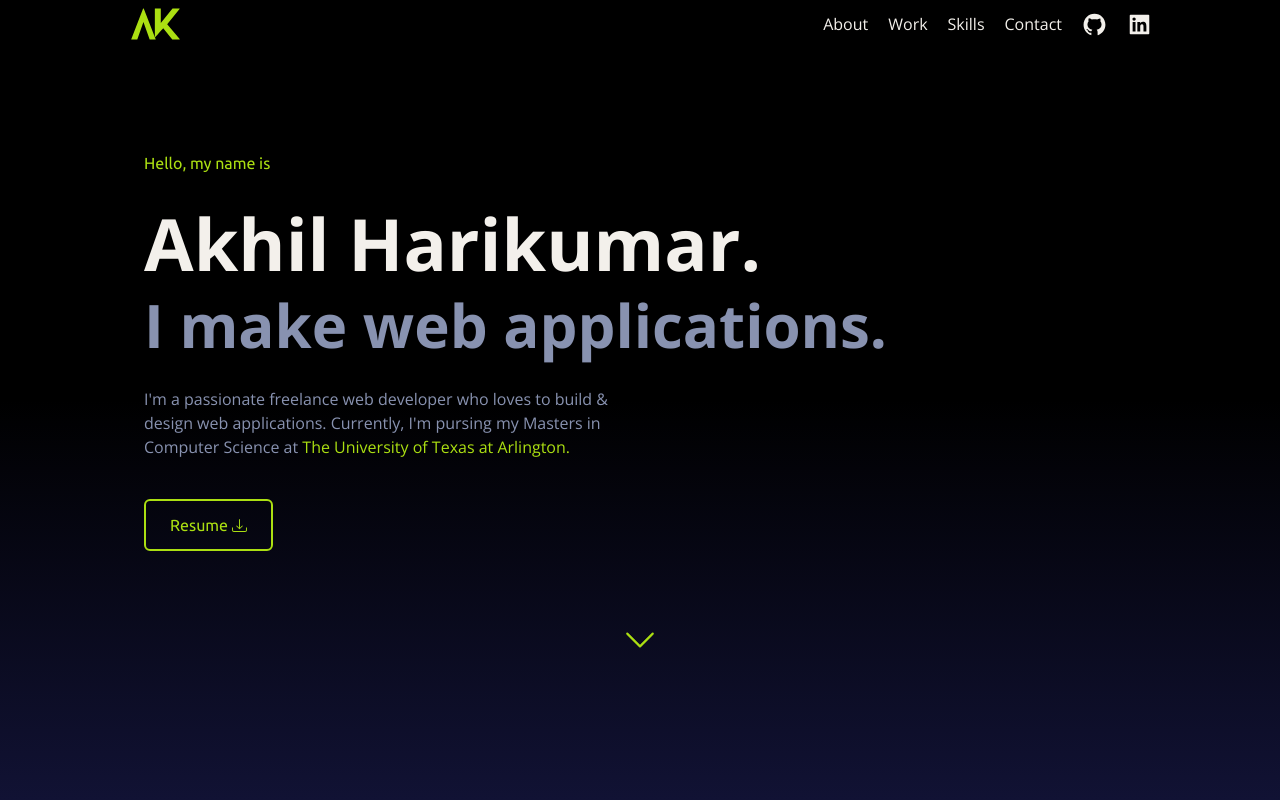
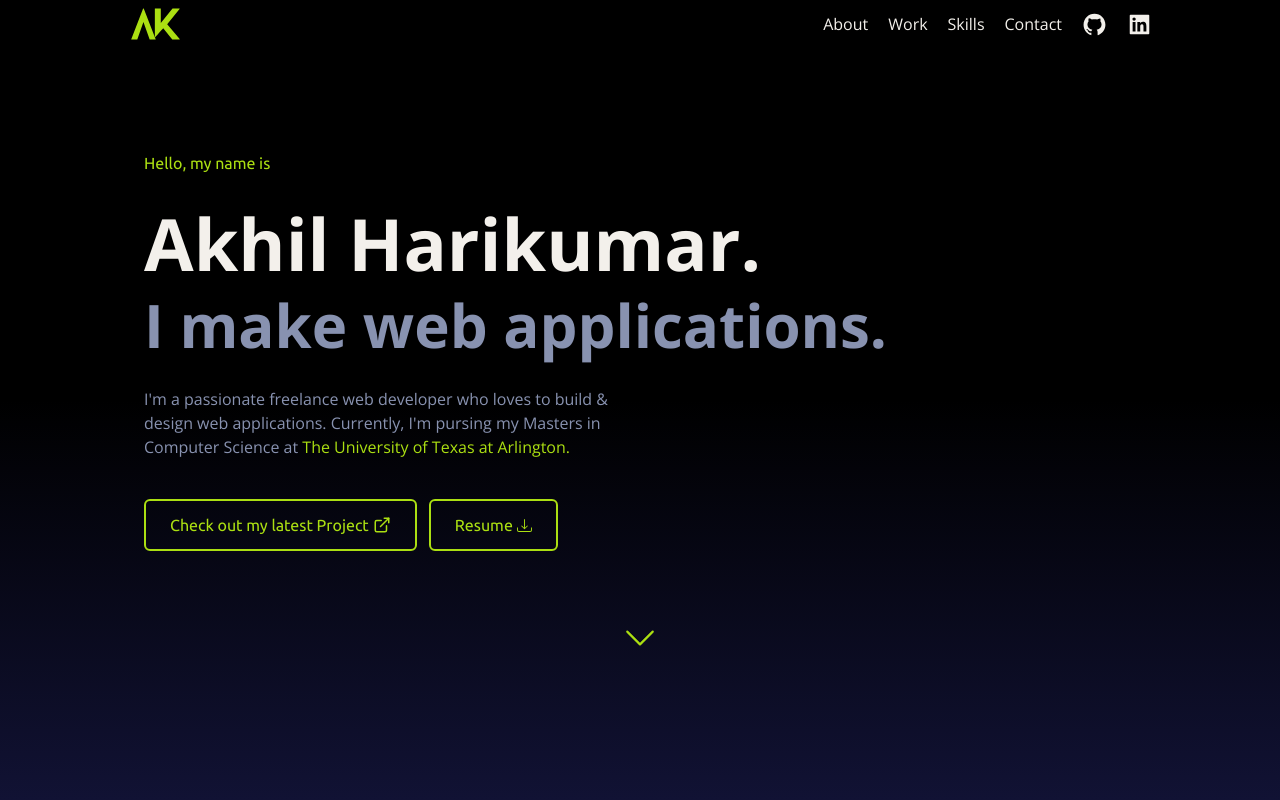
Before and after one commit to AkhilsWorkshop/Portfolio, a React (Create React App) app: page / in a window 1280 px wide. Shown: the top 800 px of the page. Built offline with nearby package versions, Linux system fonts and the light colour scheme.

Commit message:
[Update] Animation

```diff
--- a/src/components/Home.js
+++ b/src/components/Home.js
@@ -37,8 +37,8 @@ const Home = () => {
                         data-aos-once="true"
                         data-aos-delay="500">
 
-                        {/* <a href="https://movie-home.ml/" target="_blank" rel="noreferrer" className="text-[#ABDF12] font-slogan border-2 border-[#ABDF12] my-2 px-6 py-3 rounded-md flex items-center gap-1 cursor-pointer duration-500 hover:bg-[#ABDF12]/20">Check out my latest Project<FiExternalLink size={18} />
-                        </a> */}
+                        <a href="https://movie-home.ml/" target="_blank" rel="noreferrer" className="text-[#ABDF12] font-slogan border-2 border-[#ABDF12] my-2 px-6 py-3 rounded-md flex items-center gap-1 cursor-pointer duration-500 hover:bg-[#ABDF12]/20">Check out my latest Project<FiExternalLink size={18} />
+                        </a>
 
                         <a href="/Resume-AkhilKumar.pdf" target="_blank" rel="noreferrer" className="text-[#ABDF12] font-slogan border-2 border-[#ABDF12] my-2 px-6 py-3 rounded-md hidden md:flex items-center gap-1 cursor-pointer duration-500 hover:bg-[#ABDF12]/20">
                             Resume <BsDownload size={15} />
@@ -50,7 +50,7 @@ const Home = () => {
                         data-aos-once="true"
                         data-aos-delay="1000">
                         <Link to="About" smooth>
-                            <BsChevronDown className="text-primary p-2 mt-5 sm:mt-10 rounded-full hover:bg-primary/20 duration-200 cursor-pointer" size={50} />
+                            <BsChevronDown className="text-primary animate-bounce hover:animate-none p-2 mt-5 sm:mt-10 rounded-full hover:bg-primary/20 duration-200 cursor-pointer" size={50} />
                         </Link>
                     </div>
 
--- a/src/data/skills.js
+++ b/src/data/skills.js
@@ -22,6 +22,11 @@ export const list = [
         URL: "https://cdn.jsdelivr.net/gh/devicons/devicon/icons/django/django-plain.svg",
         title: "Django",
         property: "brightness-200",
+    },
+    {
+        id: 21,
+        URL: "https://cdn.jsdelivr.net/gh/devicons/devicon/icons/java/java-original.svg",
+        title: "Java",
     },
     {
         id: 5,
```
Also changed, not shown: 1 other file (tests, documents, lock files or other folders).
